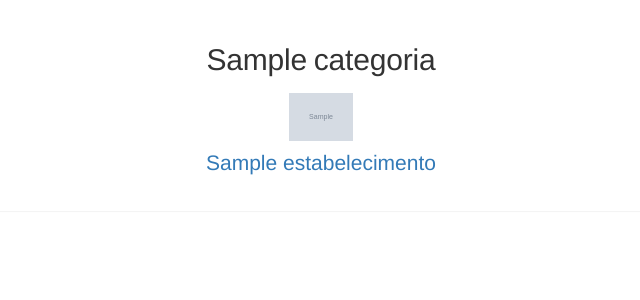
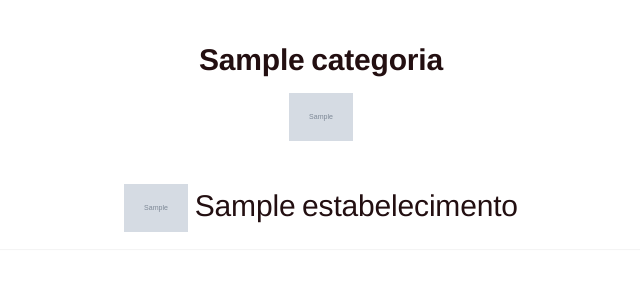
Before and after one commit to tyagow/servicos-paraguai, a Django app: a page that uses core/templates/core/categoria_detail.html in a window 1280 px wide. Shown: the part 94-394 px from the top of the page, without its empty margins (319-959 px from the left). Run offline with Django 3.2, Linux system fonts and the light colour scheme; tables that the repository leaves empty hold one stand-in row (values such as "Sample post"); grey boxes marked "Sample" are stand-in pictures; some libraries are stand-ins or nearby versions.

Commit message:
Refatorando layout categoria_detail

```diff
--- a/core/templates/core/categoria_detail.html
+++ b/core/templates/core/categoria_detail.html
@@ -3,13 +3,13 @@
 {% block content %}
         <section>
             <div class="categoria col-md-8 col-md-offset-2">
-                <h2>{{ categoria.nome }}</h2>
+                <h2 class="categorias-titulo">{{ categoria.nome }}</h2>
                 {% if  categoria.logo %}
                     <img src="{{ categoria.logo.url }}" alt="" class="photo">
                 {% endif %}
                 {% for estabelecimento in estabelecimentos %}
                     <div class="row">
-                        <p><a href="{{ estabelecimento.get_absolute_url }}">  {{ estabelecimento.nome }}</a></p>
+                        <h2><a class="sub-categorias-titulo" href="{{ estabelecimento.get_absolute_url }}"><img class="photo" src="{{ estabelecimento.logo.url }}" alt=""> {{ estabelecimento.nome }}</a></h2>
                     </div>
                 {% endfor %}
             </div>
```
